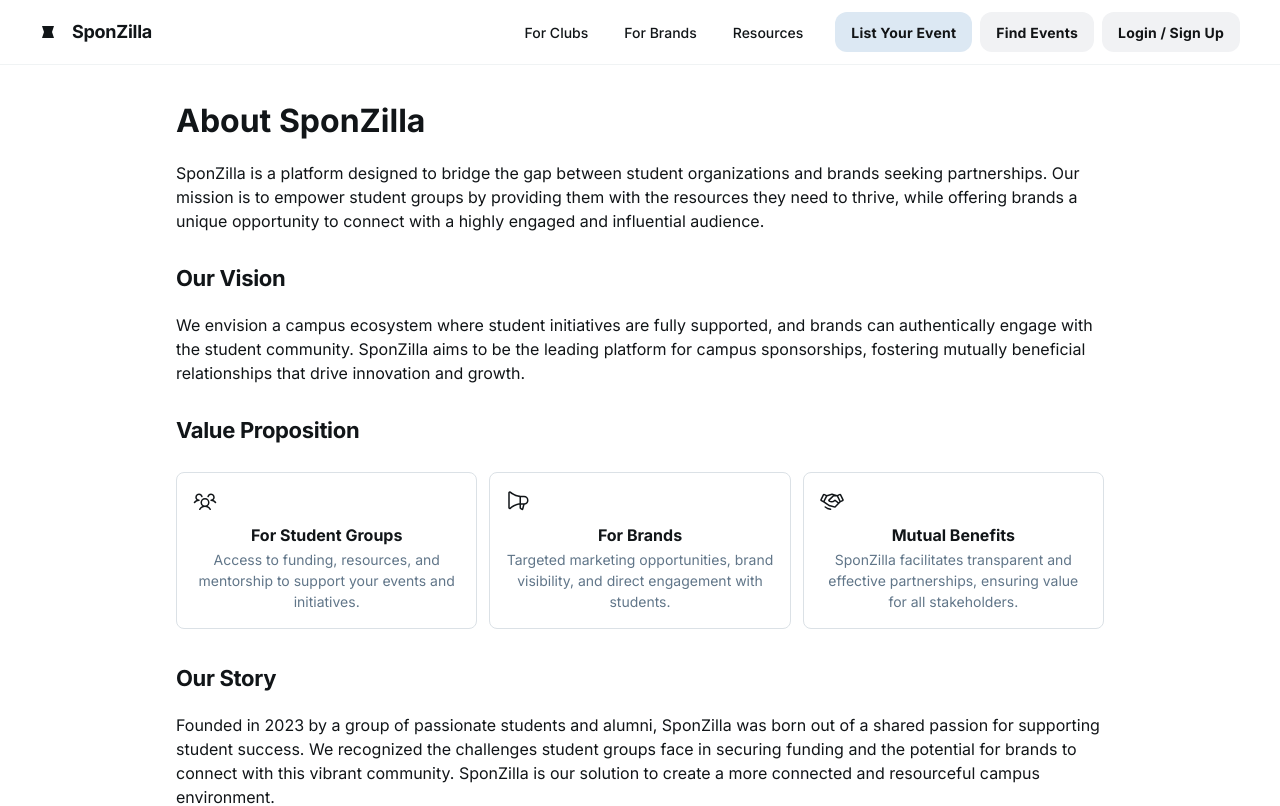
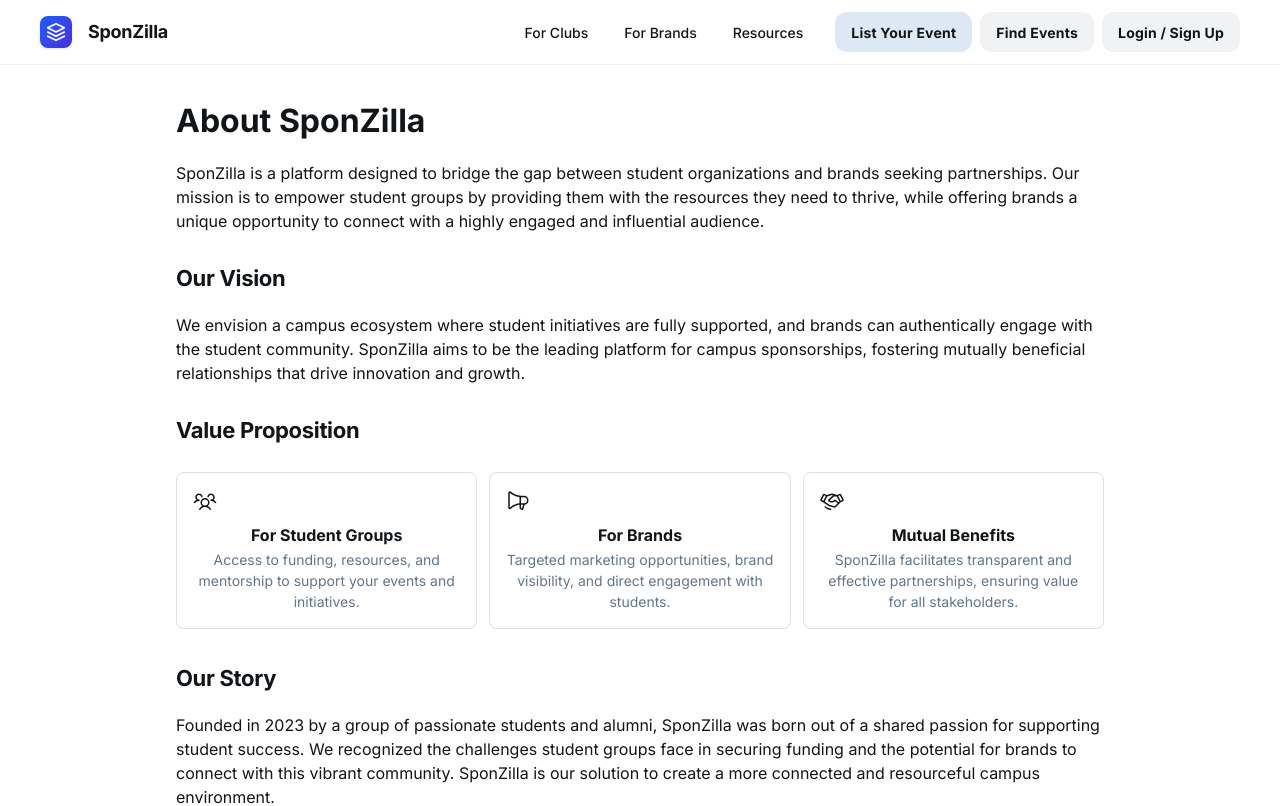
Before and after one commit to krishkumar1577/SponZilla, a React (Vite) app in the folder Sponzilla/: page /about in a window 1280 px wide. Shown: the top 806 px of the page. Built offline with nearby package versions, Linux system fonts and the light colour scheme; no server answers.

Commit message:
feat: update site favicon and redesign navbar logo with new branding icon

```diff
--- a/Sponzilla/index.html
+++ b/Sponzilla/index.html
@@ -3,8 +3,8 @@
   <head>
     <meta charset="UTF-8" />
     <!-- Favicon -->
-    <link rel="icon" type="image/svg+xml" href="/favicon.svg" />
-    <link rel="apple-touch-icon" sizes="180x180" href="/favicon.svg" />
+    <link rel="icon" type="image/x-icon" href="/sponzilla_favicon.ico" />
+    <link rel="apple-touch-icon" sizes="180x180" href="/sponzilla_favicon.ico" />
 
     <!-- Meta Information -->
     <meta name="viewport" content="width=device-width, initial-scale=1.0" />
--- a/Sponzilla/src/components/layout/DynamicNavbar.tsx
+++ b/Sponzilla/src/components/layout/DynamicNavbar.tsx
@@ -97,9 +97,11 @@ const DynamicNavbar: React.FC<DynamicNavbarProps> = ({ userType, className = ""
       {/* Logo Section */}
       <div className="flex items-center gap-4 text-[#111518]">
         <Link to="/" className="flex items-center gap-4 cursor-pointer">
-          <div className="size-4">
-            <svg viewBox="0 0 48 48" fill="none" xmlns="http://www.w3.org/2000/svg">
-              <path d="M6 6H42L36 24L42 42H6L12 24L6 6Z" fill="currentColor"></path>
+          <div className="size-8 flex items-center justify-center bg-gradient-to-br from-blue-600 to-indigo-700 rounded-lg shadow-sm">
+            <svg width="20" height="20" viewBox="0 0 24 24" fill="none" xmlns="http://www.w3.org/2000/svg">
+              <path d="M12 2L2 7L12 12L22 7L12 2Z" stroke="white" strokeWidth="2" strokeLinecap="round" strokeLinejoin="round"/>
+              <path d="M2 17L12 22L22 17" stroke="white" strokeWidth="2" strokeLinecap="round" strokeLinejoin="round"/>
+              <path d="M2 12L12 17L22 12" stroke="white" strokeWidth="2" strokeLinecap="round" strokeLinejoin="round"/>
             </svg>
           </div>
           <h2 className="text-[#111518] text-lg font-bold leading-tight tracking-[-0.015em]">SponZilla</h2>
```
Also changed, not shown: 1 other file (tests, documents, lock files or other folders).
